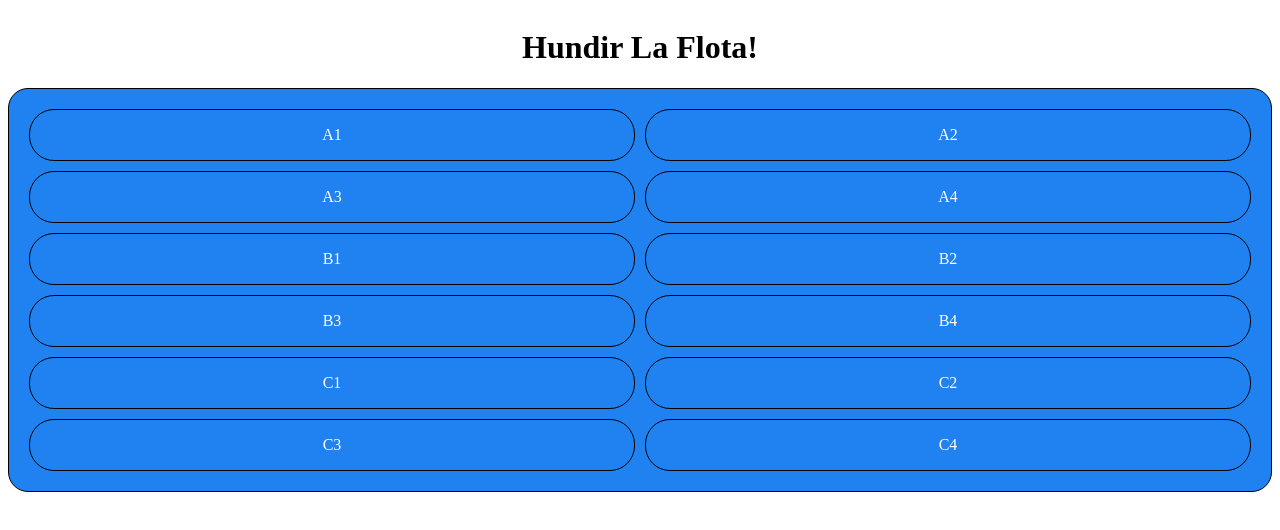
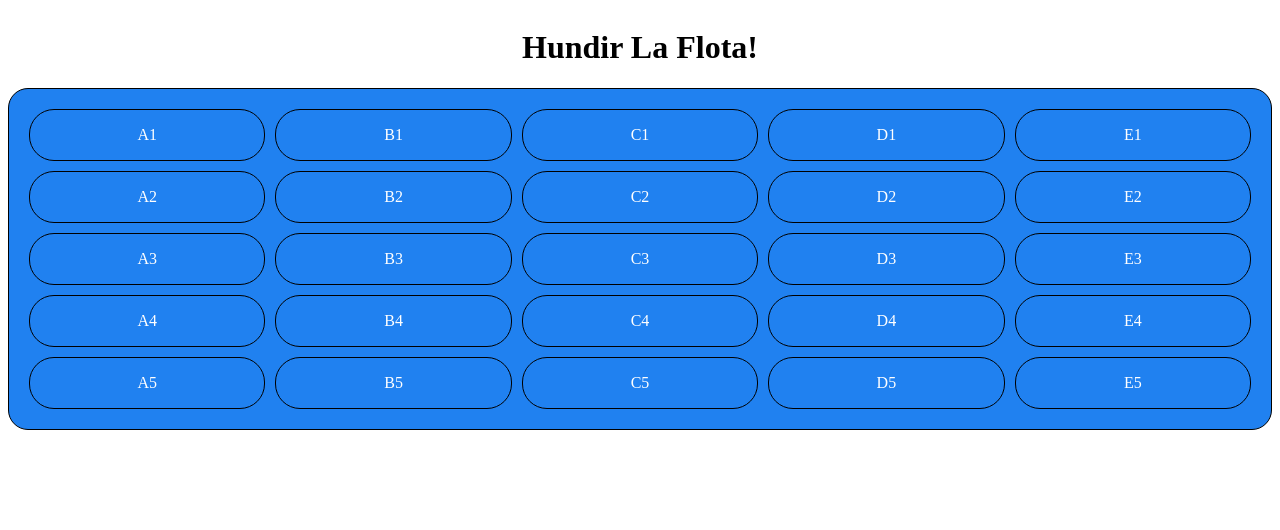
Before and after one commit to paulcg17/hundirLaFlota, an Angular app: page / in a window 1280 px wide. Shown: the top 530 px of the page. Built offline with nearby package versions, Linux system fonts and the light colour scheme.

Commit message:
Tablero solucionado

```diff
--- a/src/app/app.component.html
+++ b/src/app/app.component.html
@@ -4,17 +4,30 @@
   </div>
   <div class="grid-container">
     <a id="A1" (click)="showcasilla(0,0)" href="#" class="grid-item">A1</a>
+    <a id="B1" (click)="showcasilla(1,0)" href="#" class="grid-item">B1</a>
+    <a id="C1" (click)="showcasilla(2,0)" href="#" class="grid-item">C1</a>
+    <a id="D1" (click)="showcasilla(3,0)" href="#" class="grid-item">D1</a>
+    <a id="E1" (click)="showcasilla(4,0)" href="#" class="grid-item">E1</a>
     <a id="A2" (click)="showcasilla(0,1)" href="#" class="grid-item">A2</a>
+    <a id="B2" (click)="showcasilla(1,1)" href="#" class="grid-item">B2</a>
+    <a id="C2" (click)="showcasilla(2,1)" href="#" class="grid-item">C2</a>
+    <a id="D2" (click)="showcasilla(3,1)" href="#" class="grid-item">D2</a>
+    <a id="E2" (click)="showcasilla(4,1)" href="#" class="grid-item">E2</a>
     <a id="A3" (click)="showcasilla(0,2)" href="#" class="grid-item">A3</a>
+    <a id="B3" (click)="showcasilla(1,2)" href="#" class="grid-item">B3</a>
+    <a id="C3" (click)="showcasilla(2,2)" href="#" class="grid-item">C3</a>
+    <a id="D3" (click)="showcasilla(3,2)" href="#" class="grid-item">D3</a>
+    <a id="E3" (click)="showcasilla(4,2)" href="#" class="grid-item">E3</a>
     <a id="A4" (click)="showcasilla(0,3)" href="#" class="grid-item">A4</a>
-    <a id="B1" (click)="showcasilla(1,0)" href="#" class="grid-item">B1</a>
-    <a id="B2" (click)="showcasilla(1,1)" href="#" class="grid-item">B2</a>
-    <a id="B3" (click)="showcasilla(1,2)" href="#" class="grid-item">B3</a>
     <a id="B4" (click)="showcasilla(1,3)" href="#" class="grid-item">B4</a>
-    <a id="C1" (click)="showcasilla(2,0)" href="#" class="grid-item">C1</a>
-    <a id="C2" (click)="showcasilla(2,1)" href="#" class="grid-item">C2</a>
-    <a id="C3" (click)="showcasilla(2,2)" href="#" class="grid-item">C3</a>
     <a id="C4" (click)="showcasilla(2,3)" href="#" class="grid-item">C4</a>
+    <a id="D4" (click)="showcasilla(3,3)" href="#" class="grid-item">D4</a>
+    <a id="E4" (click)="showcasilla(4,3)" href="#" class="grid-item">E4</a>
+    <a id="A5" (click)="showcasilla(0,4)" href="#" class="grid-item">A5</a>
+    <a id="B5" (click)="showcasilla(1,4)" href="#" class="grid-item">B5</a>
+    <a id="C5" (click)="showcasilla(2,4)" href="#" class="grid-item">C5</a>
+    <a id="D5" (click)="showcasilla(3,4)" href="#" class="grid-item">D5</a>
+    <a id="E5" (click)="showcasilla(4,4)" href="#" class="grid-item">E5</a>
   </div>
 
 </main>
--- a/src/app/app.component.sass
+++ b/src/app/app.component.sass
@@ -5,7 +5,7 @@
 
 .grid-container
     display: grid
-    grid-template-columns: repeat(2,1fr)
+    grid-template-columns: repeat(5,1fr)
     gap: 10px
     padding: 20px
     background-color: #2081f0
```
